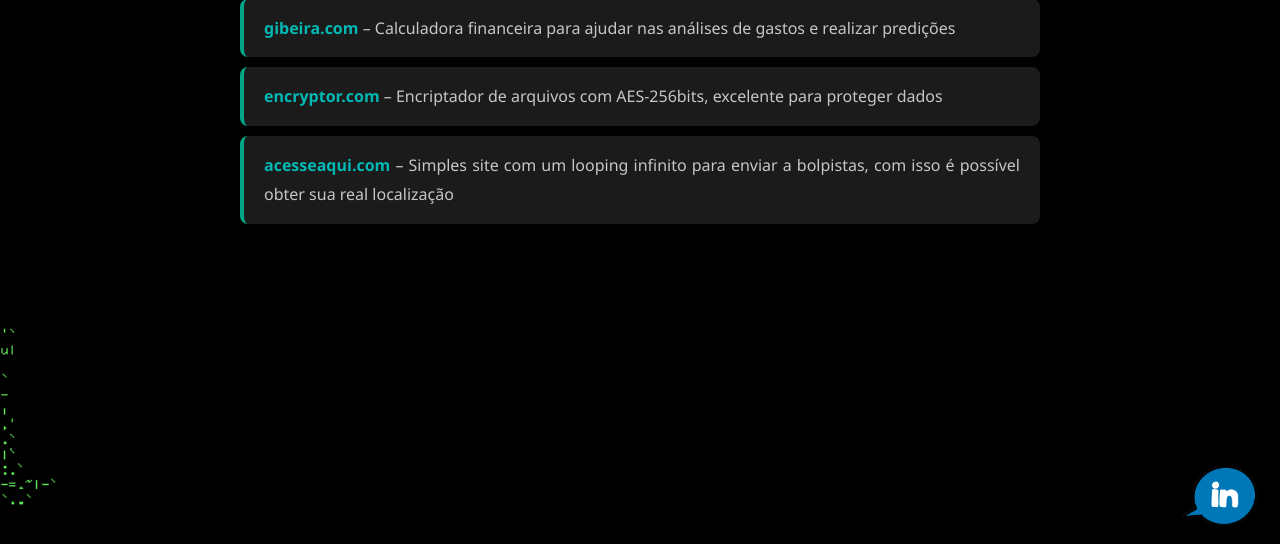
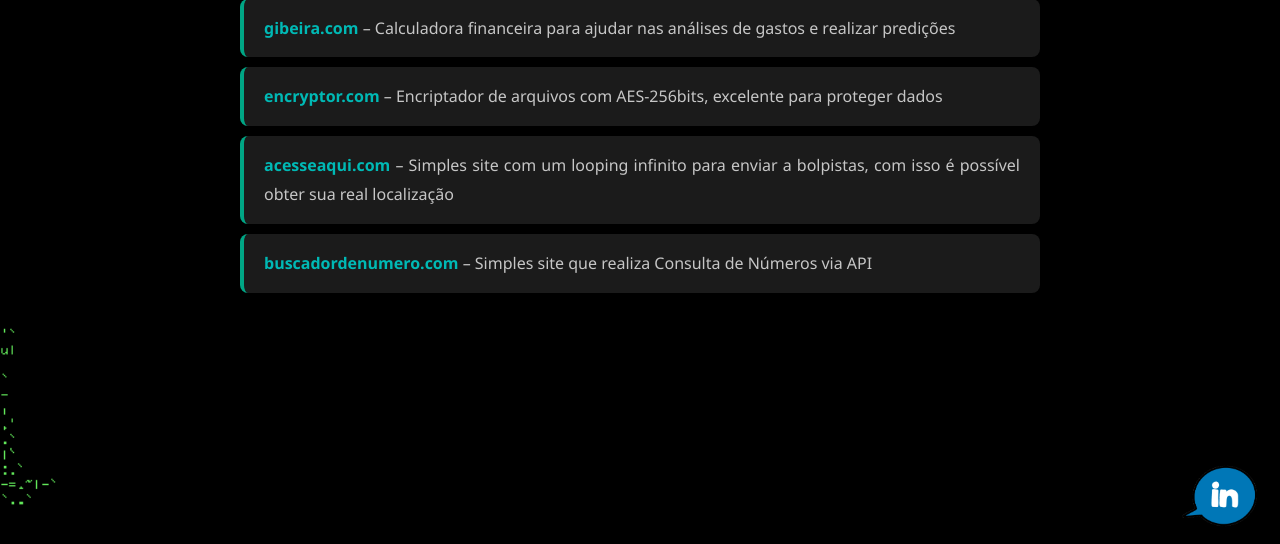
Before and after one commit to dadosneurais/portifolio, a Flask app: page / in a window 1280 px wide. Shown: the part 256-800 px from the top of the page. Run offline with Flask 3, Linux system fonts and the light colour scheme.

Commit message:
Update index.html

```diff
--- a/templates/index.html
+++ b/templates/index.html
@@ -13,6 +13,9 @@
     <li>
         <a href="https://acesseaqui.onrender.com" target="_blank">acesseaqui.com</a> – Simples site com um looping infinito para enviar a bolpistas, com isso é possível obter sua real localização
     </li>
+    <li>
+        <a href="https://buscadordenumero.onrender.com" target="_blank">buscadordenumero.com</a> – Simples site que realiza Consulta de Números via API
+    </li>
 </ul>
 
 {% endblock %}
```
